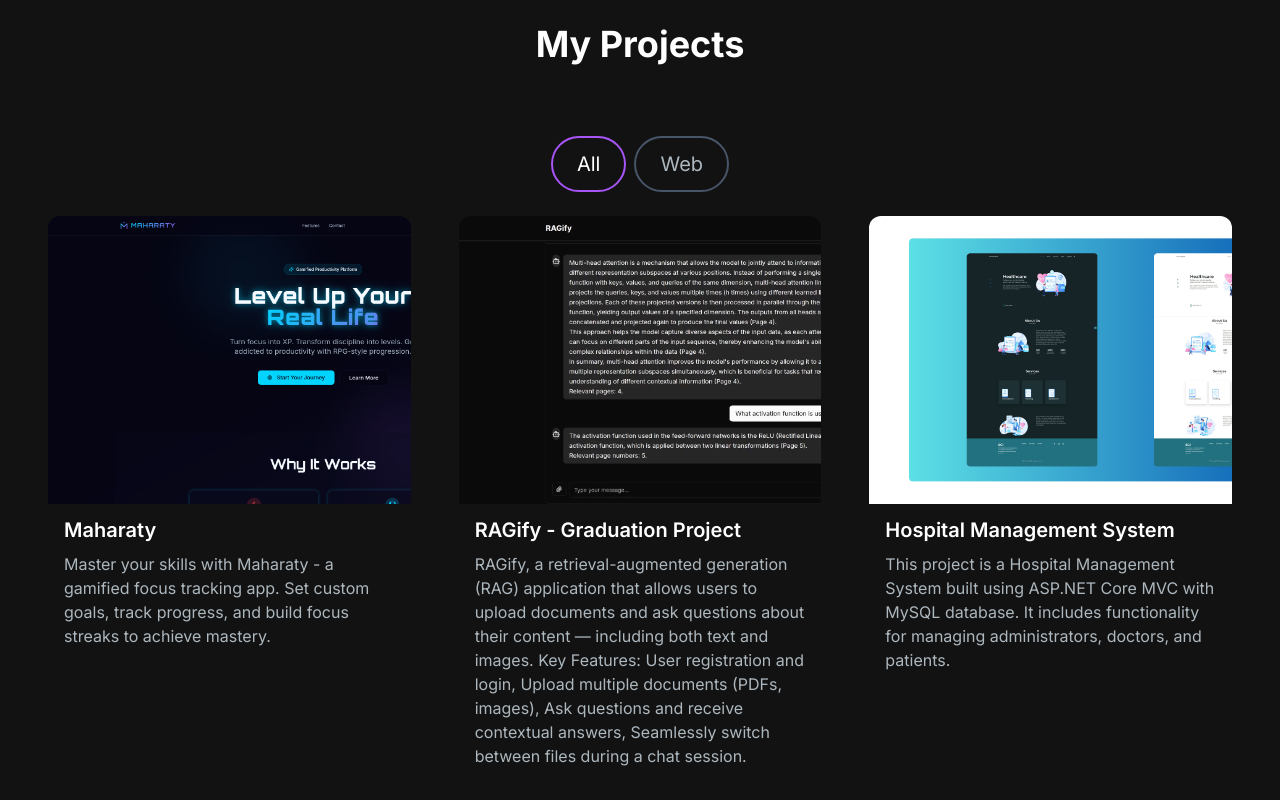
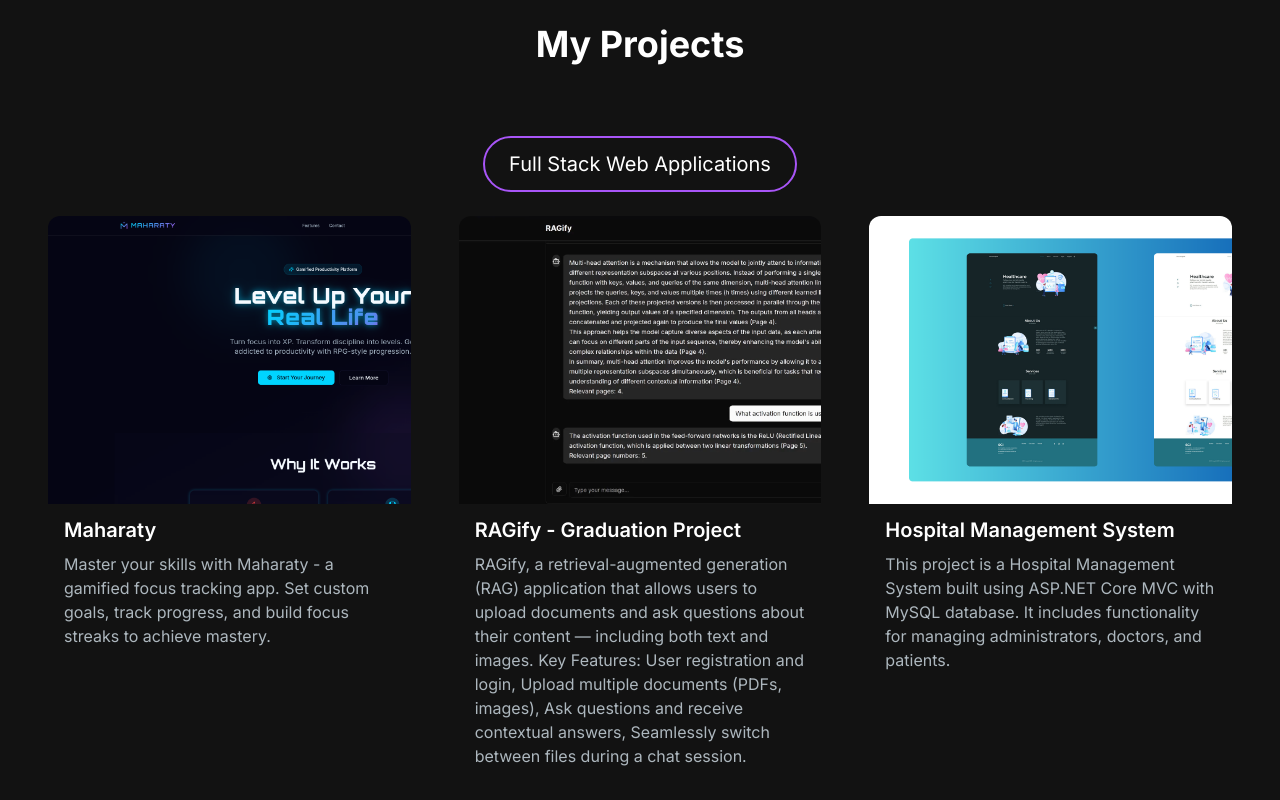
Before and after one commit to omar344/Omar-Portfolio, a Next.js app: page / in a window 1280 px wide. Shown: the part 2840-3640 px from the top of the page. Built offline with nearby package versions, Linux system fonts and the light colour scheme.

Commit message:
Refactor: Center Services section and update Project tags

```diff
--- a/src/app/components/ProjectsSection.jsx
+++ b/src/app/components/ProjectsSection.jsx
@@ -10,7 +10,7 @@
     title: "Maharaty",
     description: "Master your skills with Maharaty - a gamified focus tracking app. Set custom goals, track progress, and build focus streaks to achieve mastery.",
     image: "/images/Maharaty.png",
-    tag: ["All", "Web"],
+    tag: ["Full Stack Web Applications"],
     gitUrl: "/",
     previewUrl: "https://maharaty-gamma.vercel.app/",
   },
@@ -19,7 +19,7 @@
     title: "RAGify - Graduation Project",
     description: "RAGify, a retrieval-augmented generation (RAG) application that allows users to upload documents and ask questions about their content — including both text and images. Key Features: User registration and login, Upload multiple documents (PDFs, images), Ask questions and receive contextual answers, Seamlessly switch between files during a chat session.",
     image: "/images/projects/multi-model.png",
-    tag: ["All", "Web"],
+    tag: ["Full Stack Web Applications"],
     gitUrl: "https://github.com/omar344/multi-model-rag-app",
     previewUrl: "https://drive.google.com/file/d/13G52gSP3mTtzxr4PaItFutavKa-EKAyB/view",
   },
@@ -28,7 +28,7 @@
     title: "Hospital Management System",
     description: "This project is a Hospital Management System built using ASP.NET Core MVC with MySQL database. It includes functionality for managing administrators, doctors, and patients.",
     image: "/images/projects/1.png",
-    tag: ["All", "Web"],
+    tag: ["Full Stack Web Applications"],
     gitUrl: "https://github.com/omar344/Hospital_Management_System",
     previewUrl: "https://github.com/omar344/Hospital_Management_System/blob/main/Home.png",
   },
@@ -37,7 +37,7 @@
     title: "Mobile Accessories E-commerce",
     description: "Developed an e-commerce platform with seamless user registration and login, comprehensive administrative dashboards, and a user-friendly interface for browsing, shopping, and purchasing products.",
     image: "/images/projects/3.png",
-    tag: ["All", "Web"],
+    tag: ["Full Stack Web Applications"],
     gitUrl: "https://github.com/omar344/Mobile_Accessories_Ecommerce",
     previewUrl: "https://github.com/omar344/Mobile_Accessories_Ecommerce",
   },
@@ -46,7 +46,7 @@
     title: "Freelancing Platform",
     description: "Built a comprehensive job management platform allowing users to manage clients and freelancers, create, update, and delete job listings, oversee contracts, submit proposals, and manage freelancer skills.",
     image: "/images/projects/5.png",
-    tag: ["All", "Web"],
+    tag: ["Full Stack Web Applications"],
     gitUrl: "https://github.com/omar344/JobQuest",
     previewUrl: "https://github.com/omar344/JobQuest",
   },
@@ -54,7 +54,7 @@
 ];
 
 const ProjectsSection = () => {
-  const [tag, setTag] = useState("All");
+  const [tag, setTag] = useState("Full Stack Web Applications");
   const ref = useRef(null);
   const isInView = useInView(ref, { once: true });
 
@@ -79,13 +79,8 @@
       <div className="text-white flex flex-row justify-center items-center gap-2 py-6">
         <ProjectTag
           onClick={handleTagChange}
-          name="All"
-          isSelected={tag === "All"}
-        />
-        <ProjectTag
-          onClick={handleTagChange}
-          name="Web"
-          isSelected={tag === "Web"}
+          name="Full Stack Web Applications"
+          isSelected={tag === "Full Stack Web Applications"}
         />
 
         {/* <ProjectTag
--- a/src/app/components/ServicesSection.jsx
+++ b/src/app/components/ServicesSection.jsx
@@ -98,7 +98,7 @@
         </p>
       </div>
 
-      <ul ref={ref} className="grid md:grid-cols-2 gap-8">
+      <ul ref={ref} className="max-w-2xl mx-auto">
         {servicesData.map((service, index) => (
           <motion.li
             key={service.id}
```
